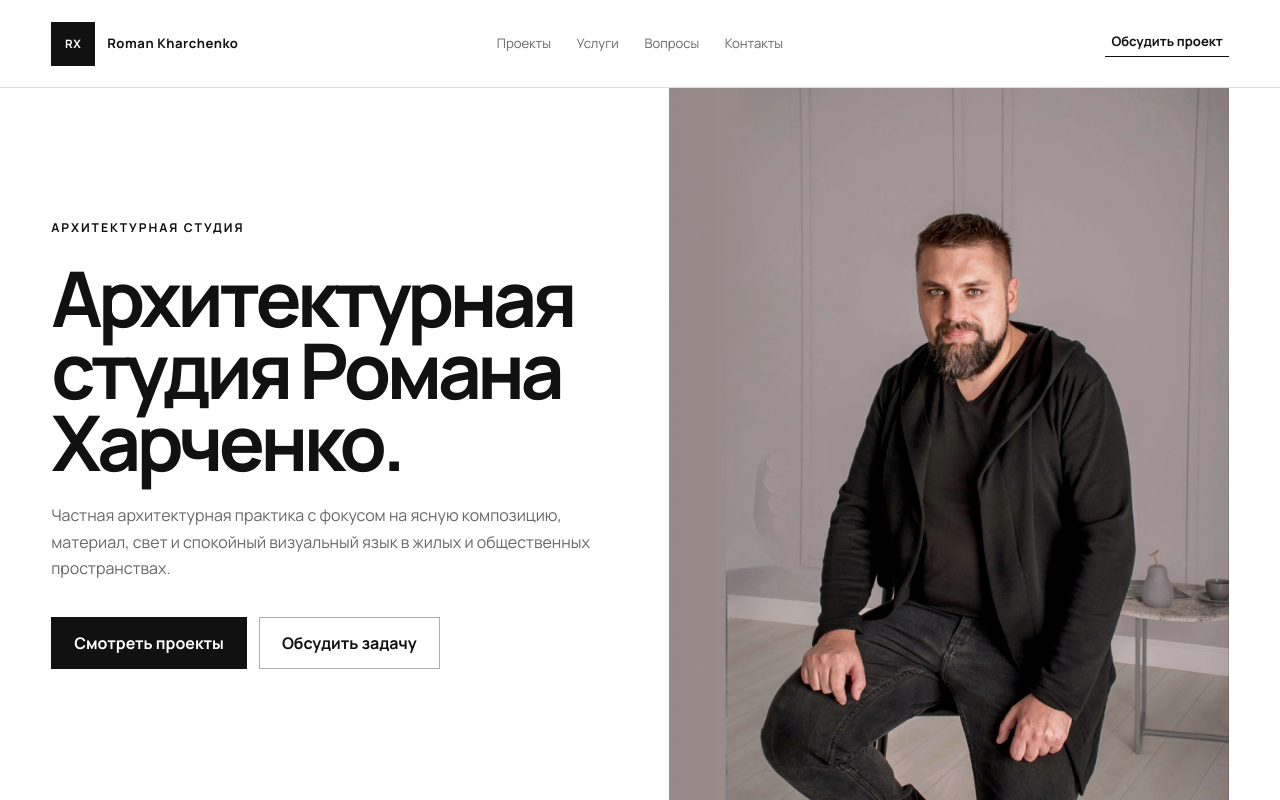
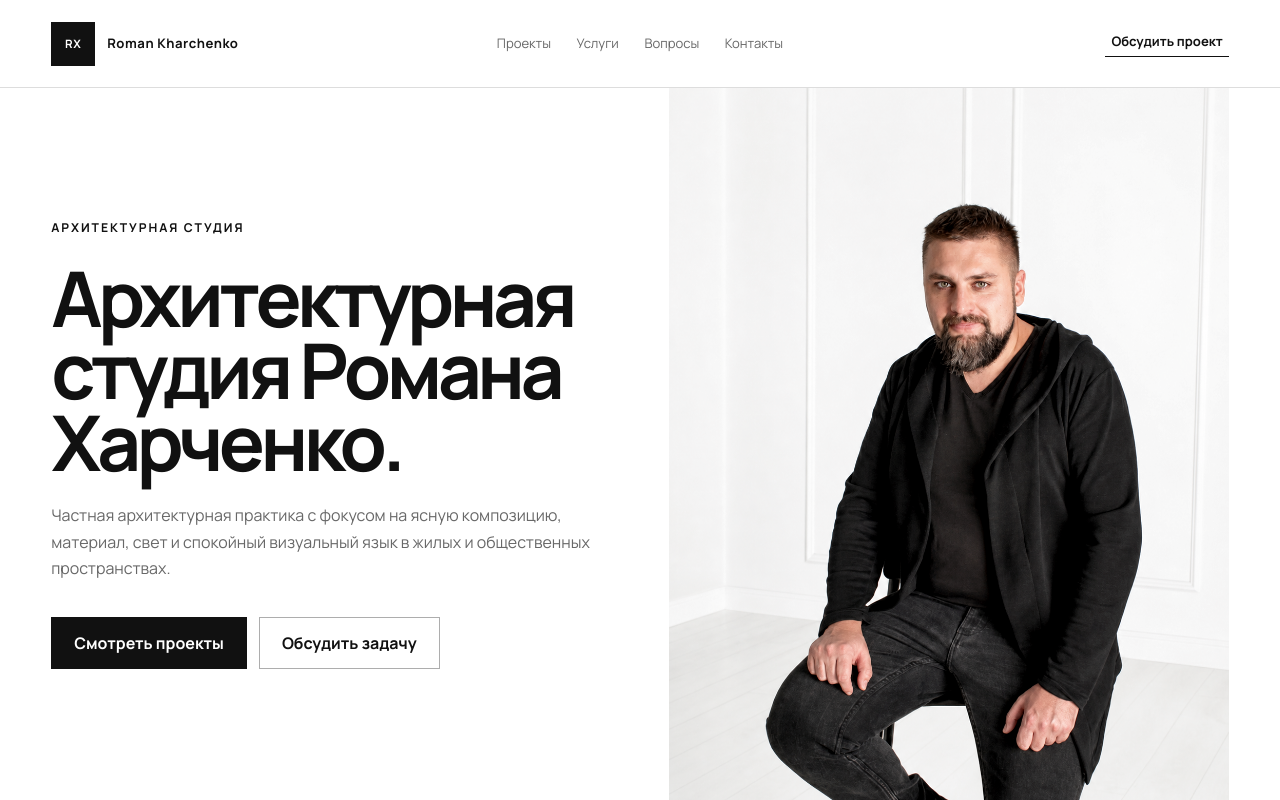
Before and after one commit to ux-tony/rx, a Next.js app: page / in a window 1280 px wide. Shown: the top 800 px of the page. Built offline with nearby package versions, Linux system fonts and the light colour scheme; no server answers.

Commit message:
Blend architect portrait into white hero

```diff
--- a/components/hero-section.tsx
+++ b/components/hero-section.tsx
@@ -3,7 +3,7 @@
 import { useState } from "react";
 import Image from "next/image";
 import type { Metric } from "@/data/site-data";
-import architectPhoto from "@/img/Foto001.jpg";
+import architectPhoto from "@/img/Foto001-white-studio.png";
 import { DiscussionModal } from "@/components/discussion-modal";
 import type { SiteSettings } from "@/lib/sanity/get-site-settings";
 
@@ -32,7 +32,7 @@ export function HeroSection({ metrics, siteSettings }: HeroSectionProps) {
   const primaryCtaHref = siteSettings?.primaryCtaHref || "#projects";
   const secondaryCtaLabel = siteSettings?.secondaryCtaLabel || "Обсудить задачу";
   const resolvedMetrics = siteSettings?.metrics && siteSettings.metrics.length > 0 ? siteSettings.metrics : metrics.length > 0 ? metrics : editorialMetrics;
-  const architectPhotoSrc = siteSettings?.architectPhotoUrl || architectPhoto;
+  const architectPhotoSrc = architectPhoto;
 
   return (
     <>
```
Also changed, not shown: img/Foto001-white-studio.png (added).
